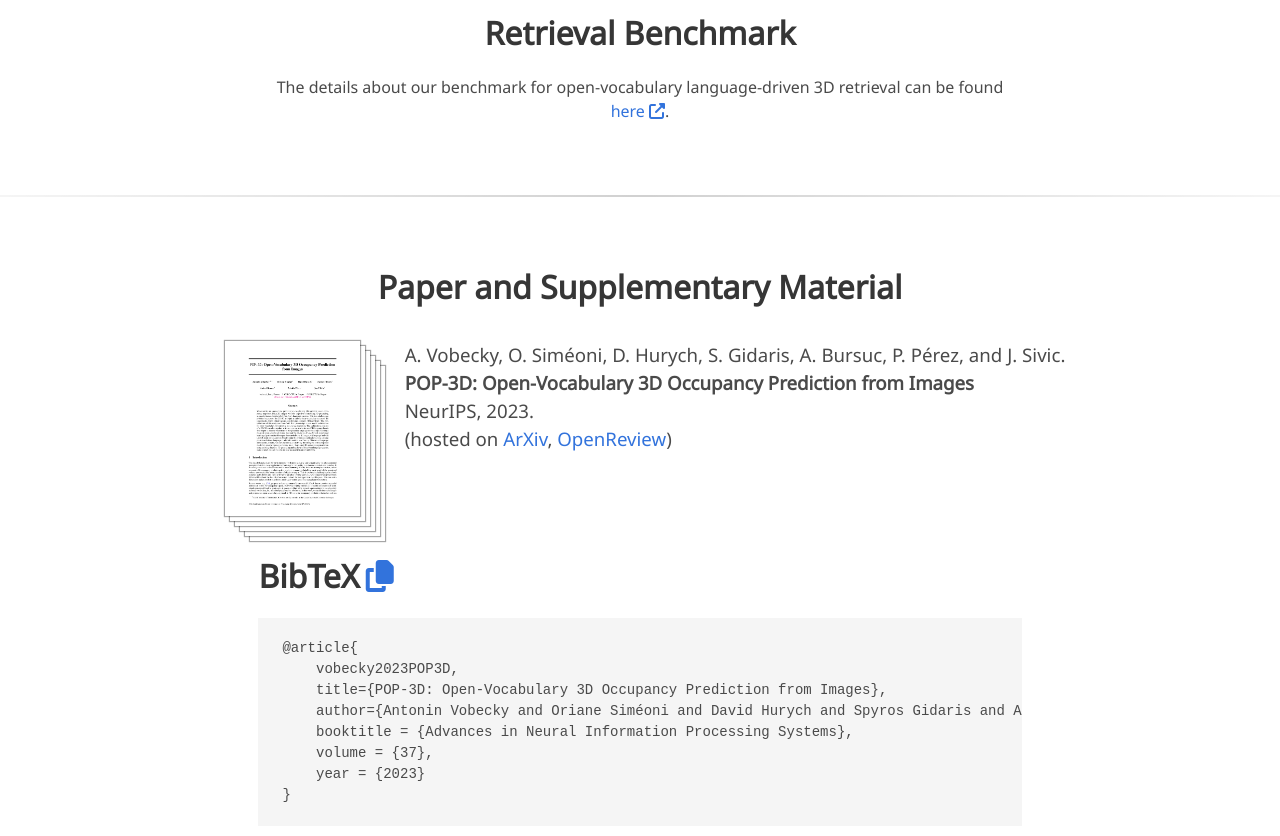
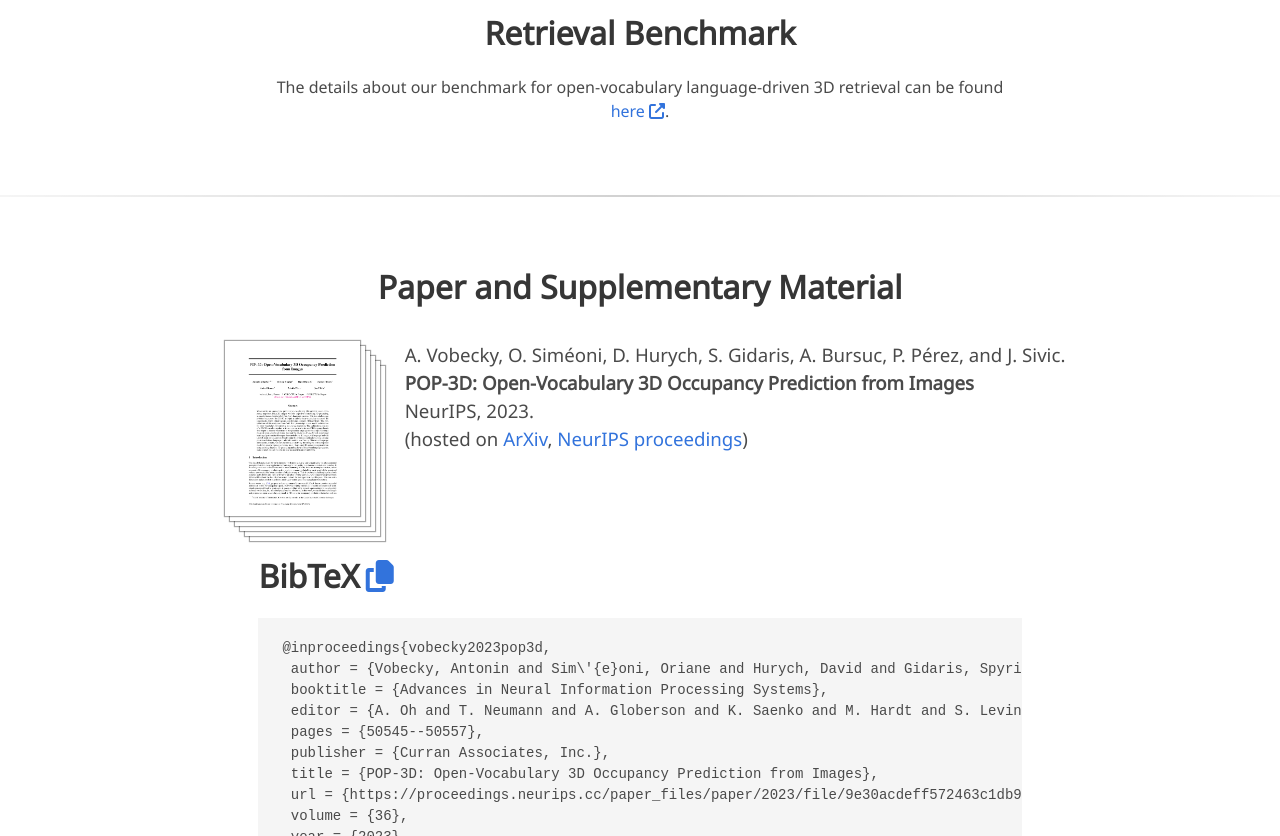
Before and after one commit to vobecant/vobecant.github.io, a plain HTML site: page POP3D/index.html in a window 1280 px wide. Shown: the part 4185-5021 px from the top of the page. Drawn offline with nearby package versions, Linux system fonts and the light colour scheme; a script that the page names is missing; a web font is replaced by a local one.

Commit message:
Update index.html

```diff
--- a/POP3D/index.html
+++ b/POP3D/index.html
@@ -158,7 +158,7 @@ segmentation and retrieval of free-form language queries" />
             <div class="publication-links">
                                                         <!-- arXiv Link. -->
                                         <span class="link-block">
-                                            <a href="https://openreview.net/forum?id=eBXM62SqKY" target="_blank" rel="noopener noreferrer"
+                                            <a href="https://papers.nips.cc/paper_files/paper/2023/hash/9e30acdeff572463c1db9b7de59de64c-Abstract-Conference.html" target="_blank" rel="noopener noreferrer"
                                                 class="external-link button is-normal is-rounded is-dark">
                                                 <span class="icon">
                                                     <i class="fa fa-file-pdf"></i>
@@ -321,7 +321,7 @@ segmentation and retrieval of free-form language queries" />
                     <h2 class="title is-3">Explanatory video</h2>
                 </div>
             </div>
-            First version available at <a href="" target="_blank" rel="noopener noreferrer">ArXiv</a>, <a href="https://recorder-v3.slideslive.com/?share=89535&s=2be28040-6fb0-45b9-a6b4-d50731da0417"
+            First version available at <a href="https://recorder-v3.slideslive.com/?share=89535&s=2be28040-6fb0-45b9-a6b4-d50731da0417"
                         target="_blank" rel="noopener noreferrer">this</a> website.
 <!--             <div id="presentation-embed-38949236"></div>
             <script>
@@ -403,8 +403,8 @@ segmentation and retrieval of free-form language queries" />
                     Sivic.<br>
                     <b>POP-3D: Open-Vocabulary 3D Occupancy Prediction from Images</b><br>
                     NeurIPS, 2023.<br>
-                    (hosted on <a href="" target="_blank" rel="noopener noreferrer">ArXiv</a>, <a href="https://openreview.net/forum?id=eBXM62SqKY"
-                        target="_blank" rel="noopener noreferrer">OpenReview</a>)<br>
+                    (hosted on <a href="" target="_blank" rel="noopener noreferrer">ArXiv</a>, <a href="https://papers.nips.cc/paper_files/paper/2023/hash/9e30acdeff572463c1db9b7de59de64c-Abstract-Conference.html"
+                        target="_blank" rel="noopener noreferrer">NeurIPS proceedings</a>)<br>
                 </span>
             </div>
 
@@ -417,14 +417,18 @@ segmentation and retrieval of free-form language queries" />
             </div>
             <div class="columns is-centered">
                 <div class="column is-four-fifths">
-                    <pre><code id="bibtex">@article{
-    vobecky2023POP3D,
-    title={POP-3D: Open-Vocabulary 3D Occupancy Prediction from Images},
-    author={Antonin Vobecky and Oriane Siméoni and David Hurych and Spyros Gidaris and Andrei Bursuc and Patrick Pérez and Josef Sivic},
-    booktitle = {Advances in Neural Information Processing Systems},
-    volume = {37},
-    year = {2023}
+                    <pre><code id="bibtex">@inproceedings{vobecky2023pop3d,
+ author = {Vobecky, Antonin and Sim\'{e}oni, Oriane and Hurych, David and Gidaris, Spyridon and Bursuc, Andrei and P\'{e}rez, Patrick and Sivic, Josef},
+ booktitle = {Advances in Neural Information Processing Systems},
+ editor = {A. Oh and T. Neumann and A. Globerson and K. Saenko and M. Hardt and S. Levine},
+ pages = {50545--50557},
+ publisher = {Curran Associates, Inc.},
+ title = {POP-3D: Open-Vocabulary 3D Occupancy Prediction from Images},
+ url = {https://proceedings.neurips.cc/paper_files/paper/2023/file/9e30acdeff572463c1db9b7de59de64c-Paper-Conference.pdf},
+ volume = {36},
+ year = {2023}
 }
+
 </code></pre>
                 </div>
             </div>
```
